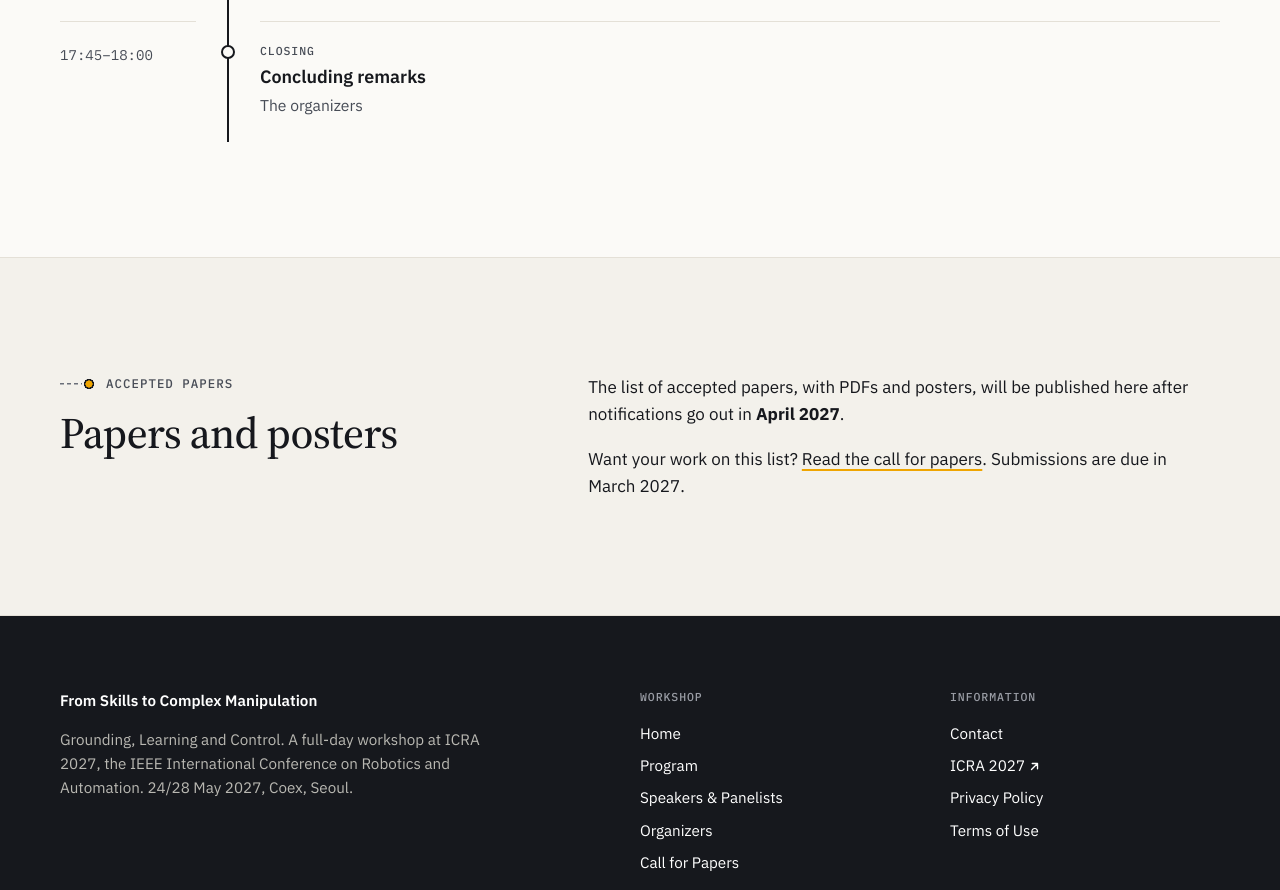
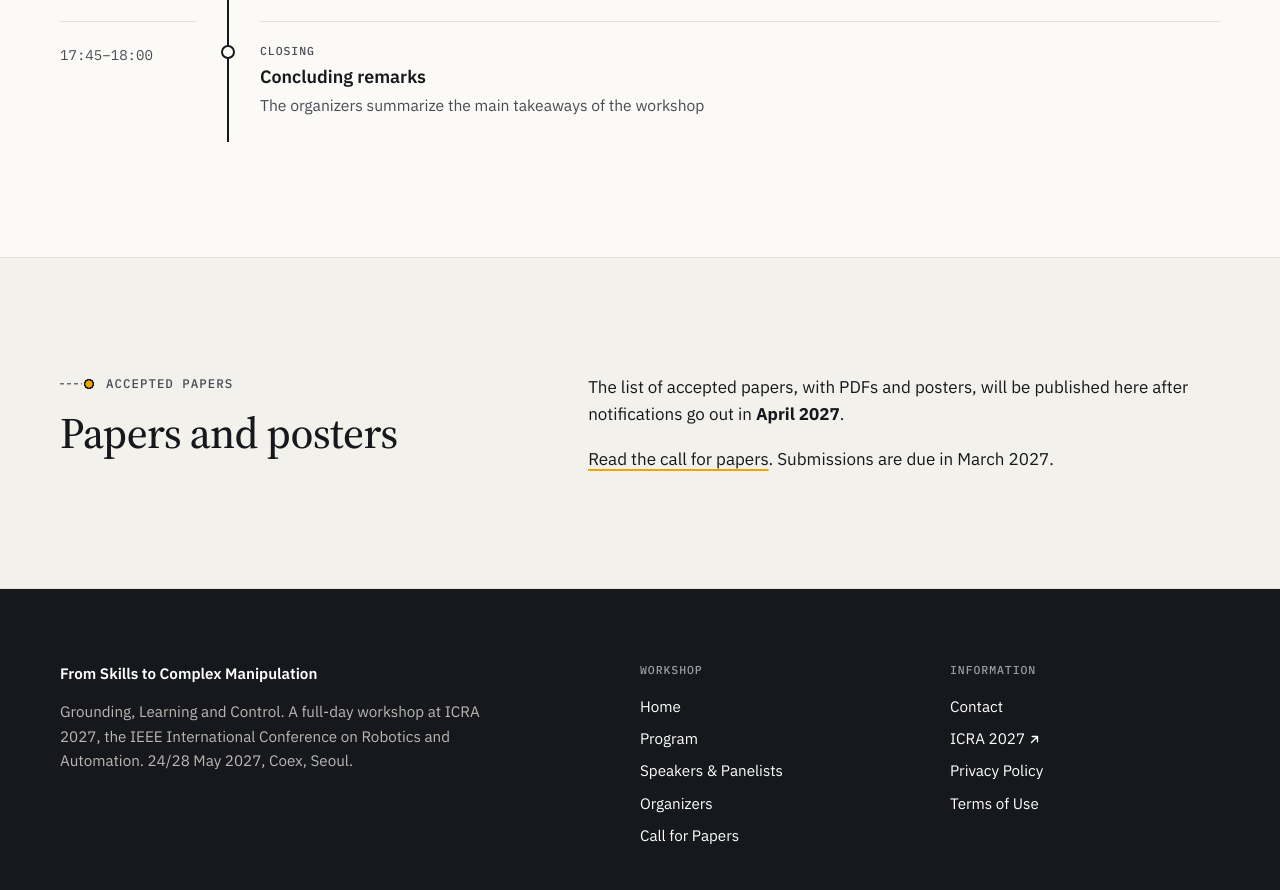
Before and after one commit to From-Skills-to-Complex-Manipulation/from-skills-to-complex-manipulation.github.io, a website: page program.html in a window 1280 px wide. Shown: the part 2812-3702 px from the top of the page. Drawn offline with Linux system fonts and the light colour scheme.

Commit message:
Update program.html

```diff
--- a/program.html
+++ b/program.html
@@ -259,7 +259,7 @@
         <div class="slot-body">
           <p class="slot-kind">Closing</p>
           <h3>Concluding remarks</h3>
-          <p class="slot-meta">The organizers</p>
+          <p class="slot-meta">The organizers summarize the main takeaways of the workshop</p>
         </div>
       </li>
     </ol>
@@ -274,7 +274,7 @@
     </div>
     <div class="prose">
       <p>The list of accepted papers, with PDFs and posters, will be published here after notifications go out in <strong>April 2027</strong>.</p>
-      <p>Want your work on this list? <a href="call-for-papers.html">Read the call for papers</a>. Submissions are due in March 2027.</p>
+      <p> <a href="call-for-papers.html">Read the call for papers</a>. Submissions are due in March 2027.</p>
     </div>
   </div>
 </section>
```
